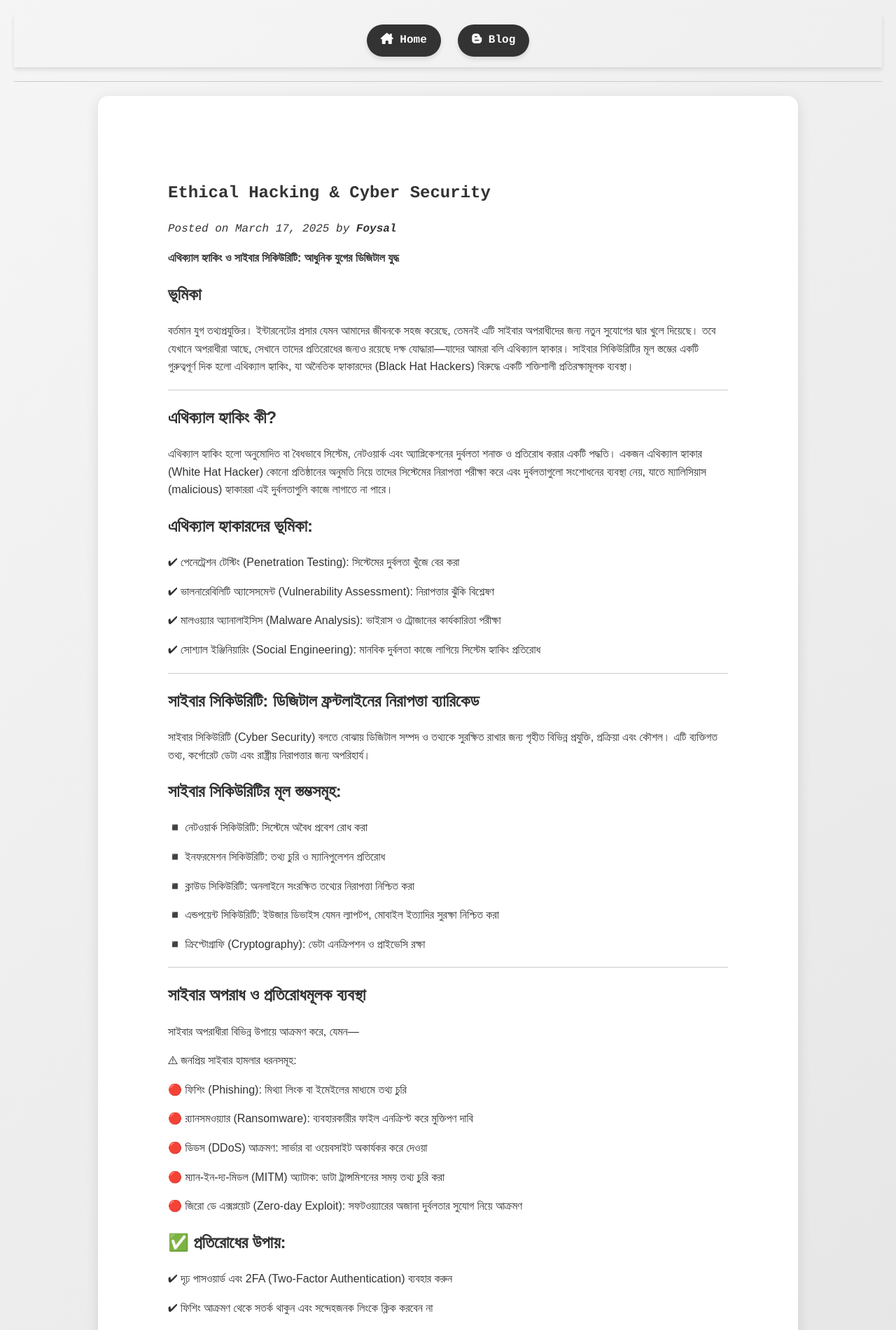
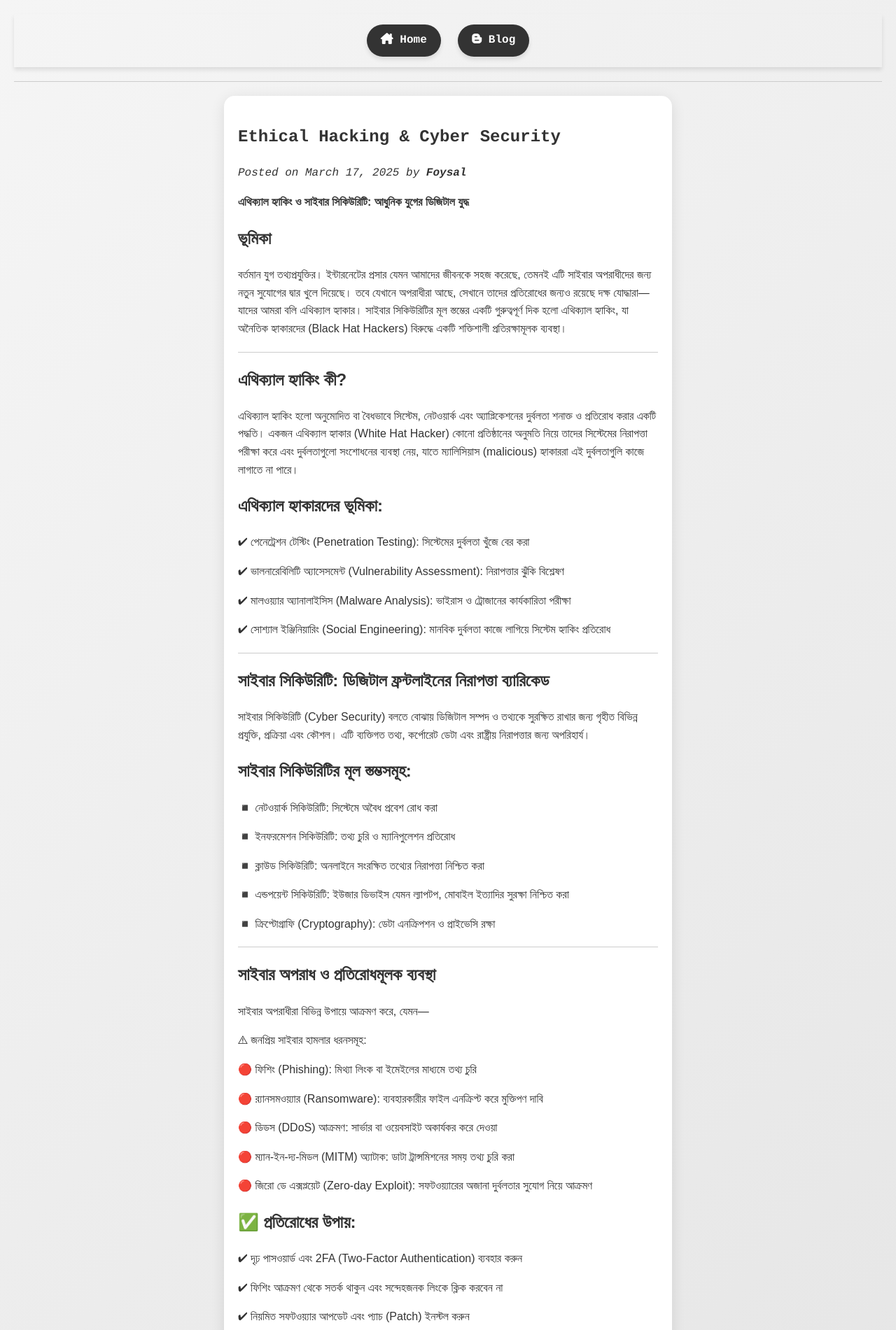
Before and after one commit to foysal1627/foysal1627.github.io, a Jekyll site: the page built from _posts/2025-03-18-new-blog.md, in a window 1280 px wide. Shown: the top 1901 px of the page at 70% size. Built offline with Jekyll 4.4.1, drawn with Linux system fonts in a browser that asks for light colours.

Commit message:
style.css

```diff
--- a/assets/css/style.css
+++ b/assets/css/style.css
@@ -46,9 +46,9 @@ nav a:hover {
 
 /* Article Section */
 article {
-    max-width: 800px;
-    margin: 2px auto;
-    padding: 100px;
+    max-width: 600px;
+    margin: 20px auto;
+    padding: 20px;
     background: white;
     border-radius: 15px;
     box-shadow: 0 4px 20px rgba(0,0,0,0.1);
```
